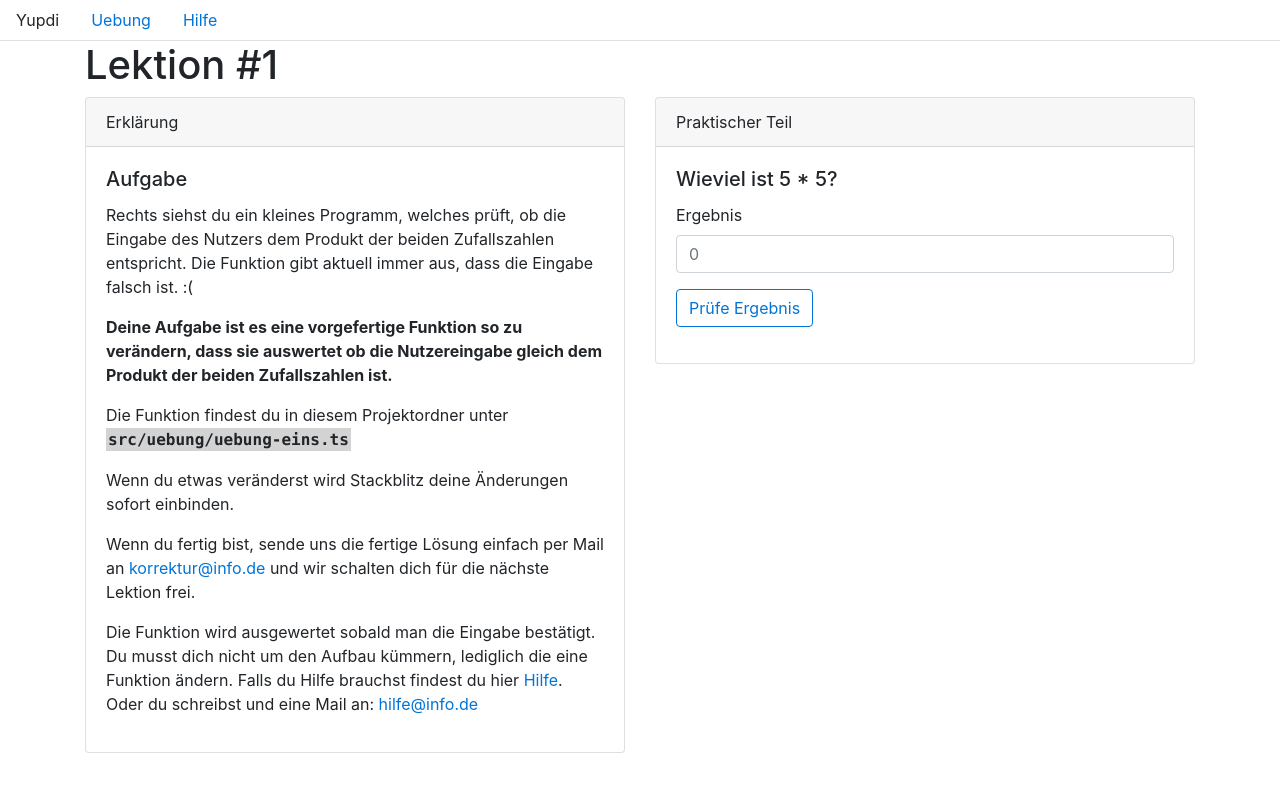
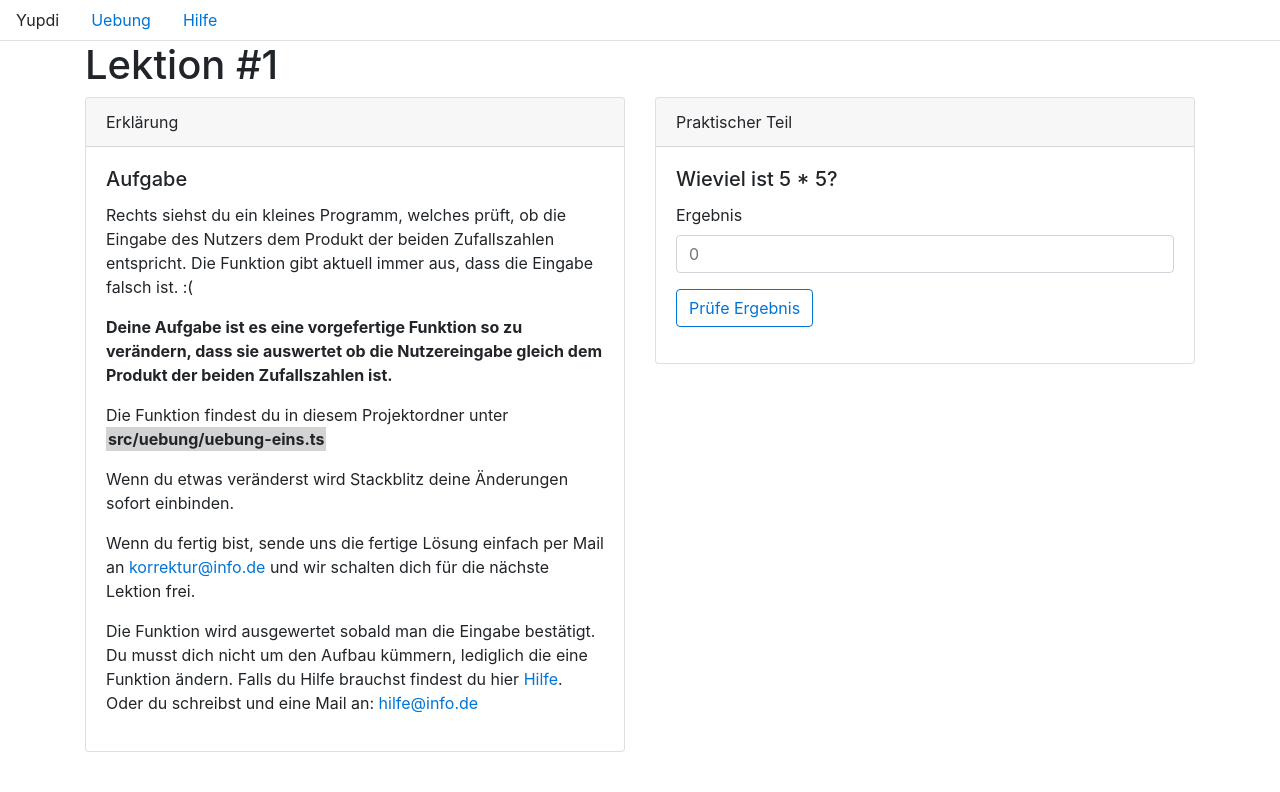
Before and after one commit to krutzfeld/angular-kurs-eins, an Angular app: page /uebung-eins in a window 1280 px wide. Shown: the top 792 px of the page. Built offline with nearby package versions, Linux system fonts and the light colour scheme.

Commit message:
improved style, added screenshot instead of beauty

```diff
--- a/src/styles.scss
+++ b/src/styles.scss
@@ -3,11 +3,10 @@ $theme-colors: (
         "danger": #ff4136
 );
 
-@import "node_modules/bootstrap/scss/bootstrap";
+@import "~bootstrap/scss/bootstrap";
 
 
 .text-style-code {
-  font-family: Consolas;
   background: lightgrey;
   padding: 2px;
 }
```
Also changed, not shown: src/assets/img/uebung-eins/help-1.jpg.
